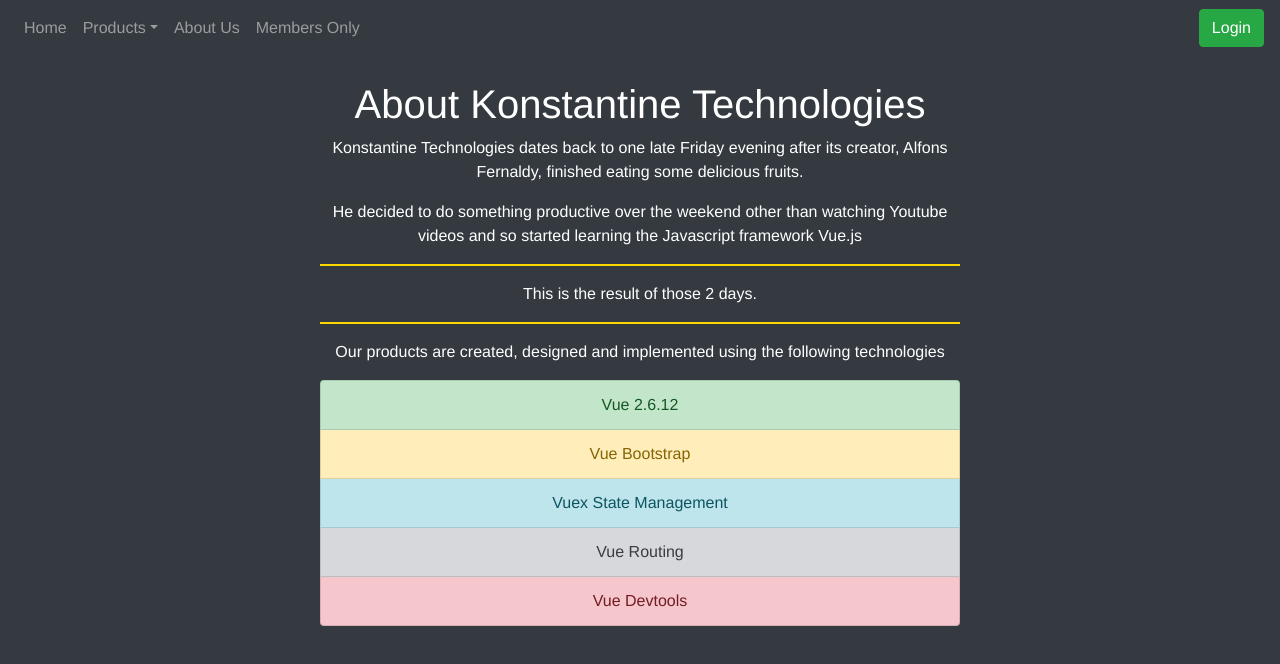
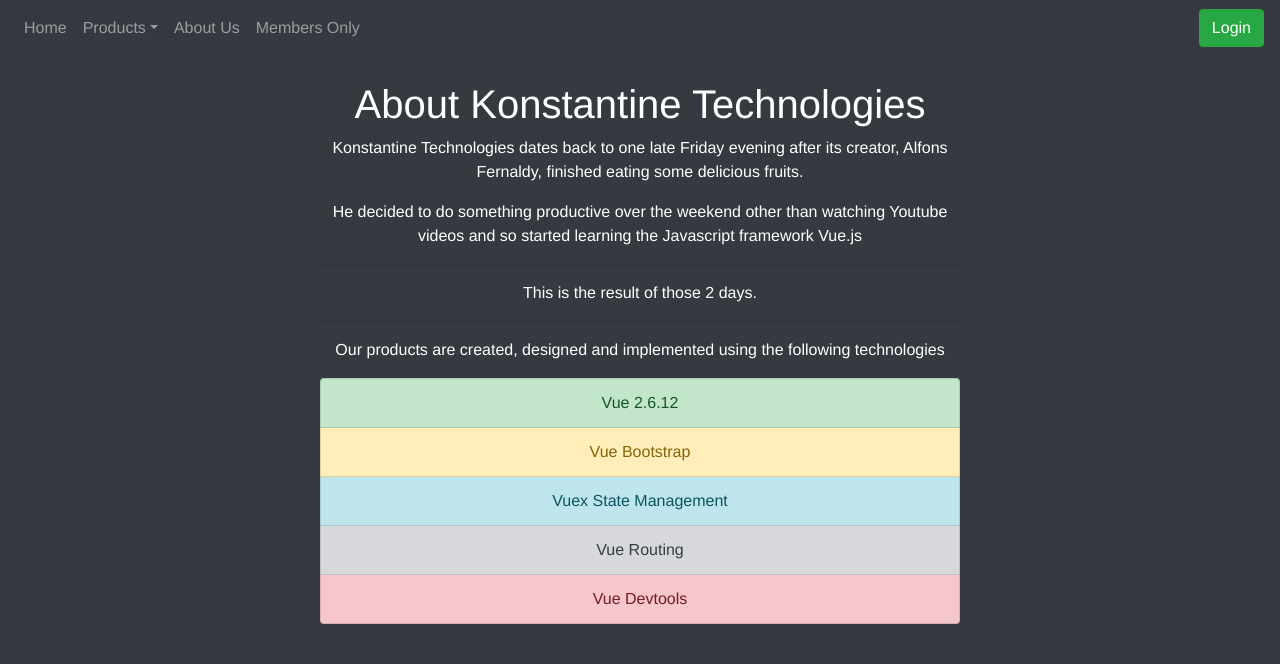
Before and after one commit to ReduxLX/V-Company-Dashboard, a Vue app: page /about in a window 1280 px wide. Shown: the top 664 px of the page. Built offline with nearby package versions, Linux system fonts and the light colour scheme.

Commit message:
Revert "Finalized the web app for first deployment."
This reverts commit 03981f5ad78088a3e02d7ce0db4453a450d72915.

```diff
--- a/src/router/index.js
+++ b/src/router/index.js
@@ -38,7 +38,7 @@
       if (state.authenticated) {
         next();
       } else {
-        next(false);
+        next();
       }
     }
   }
--- a/src/views/About.vue
+++ b/src/views/About.vue
@@ -12,9 +12,9 @@
           He decided to do something productive over the weekend other
           than watching Youtube videos and so started learning the Javascript framework Vue.js
         </p>
-        <hr class="hr" />
+        <hr />
         <p>This is the result of those 2 days.</p>
-        <hr class="hr" />
+        <hr />
       </div>
       <p>Our products are created, designed and implemented using the following technologies</p>
       <b-list-group class="list">
@@ -62,7 +62,4 @@
   margin-top: 10px;
   display: block;
 }
-.hr {
-  border: 1px solid gold;
-}
 </style>
--- a/src/views/Employees.vue
+++ b/src/views/Employees.vue
@@ -1,6 +1,13 @@
 <template>
   <div class="employees">
     <h1>The Workforce</h1>
+    <div class="spinner-border" role="status" v-if="fetchingAPI">
+      <span class="sr-only">Loading...</span>
+    </div>
+    <p v-if="fetchingAPI">
+      Fetching from API...
+      <br />Please refresh if fetching takes too long
+    </p>
     <!------------------ Table Controls ------------------>
     <div>
       <b-container fluid>
@@ -26,14 +33,6 @@
           </b-col>
         </b-row>
       </b-container>
-      <!------------------ Loading ------------------>
-      <div class="spinner-border" role="status" v-if="fetchingAPI">
-        <span class="sr-only">Loading...</span>
-      </div>
-      <p v-if="fetchingAPI">
-        Fetching from API...
-        <br />Please refresh if fetching takes too long
-      </p>
       <!------------------ Employee Table ------------------>
       <b-table
         class="table"
@@ -54,11 +53,13 @@
 </template>
 
 <script>
+// import { mapState } from "vuex";
+import employeesJSON from '@/data/employees';
 import analytics from '@/functions/generalFunctions';
 export default {
   data() {
     return {
-      employees: {},
+      employees: employeesJSON[0].data,
       fields: [
         { key: 'id', label: 'ID', sortable: true },
         { key: 'employee_name', label: 'Full Name', sortable: true },
@@ -75,18 +76,18 @@
   mounted: function() {
     this.totalRows = this.employees.length;
     analytics.incrementLocalStorageParam('visited_employees');
-    // Fetch Employee Records from external API
-    this.fetchingAPI = true;
-    fetch('http://dummy.restapiexample.com/api/v1/employees', {
-      method: 'get'
-    })
-      .then(response => {
-        return response.json();
-      })
-      .then(responseJson => {
-        this.employees = responseJson.data;
-        this.fetchingAPI = false;
-      });
+    //     // Fetch Employee Records from external API
+    //     this.fetchingAPI = true;
+    //     fetch("http://dummy.restapiexample.com/api/v1/employees", {
+    //       method: "get"
+    //     })
+    //       .then(response => {
+    //         return response.json();
+    //       })
+    //       .then(responseJson => {
+    //         this.employees = responseJson.data;
+    //         this.fetchingAPI = false;
+    //       });
   }
 };
 </script>
--- a/src/views/Member.vue
+++ b/src/views/Member.vue
@@ -55,7 +55,7 @@
         { key: 'digits', title: 'Digits Pressed' },
         { key: 'operators', title: 'Operators Used' },
         { key: 'equations', title: 'Equations Generated' },
-        { key: 'clearMemory', title: 'Displays Cleared' }
+        { key: 'displays', title: 'Displays Cleared' }
       ],
       routes: [],
       calculator: []
```
Also changed, not shown: 1 other file (tests, documents, lock files or other folders).
